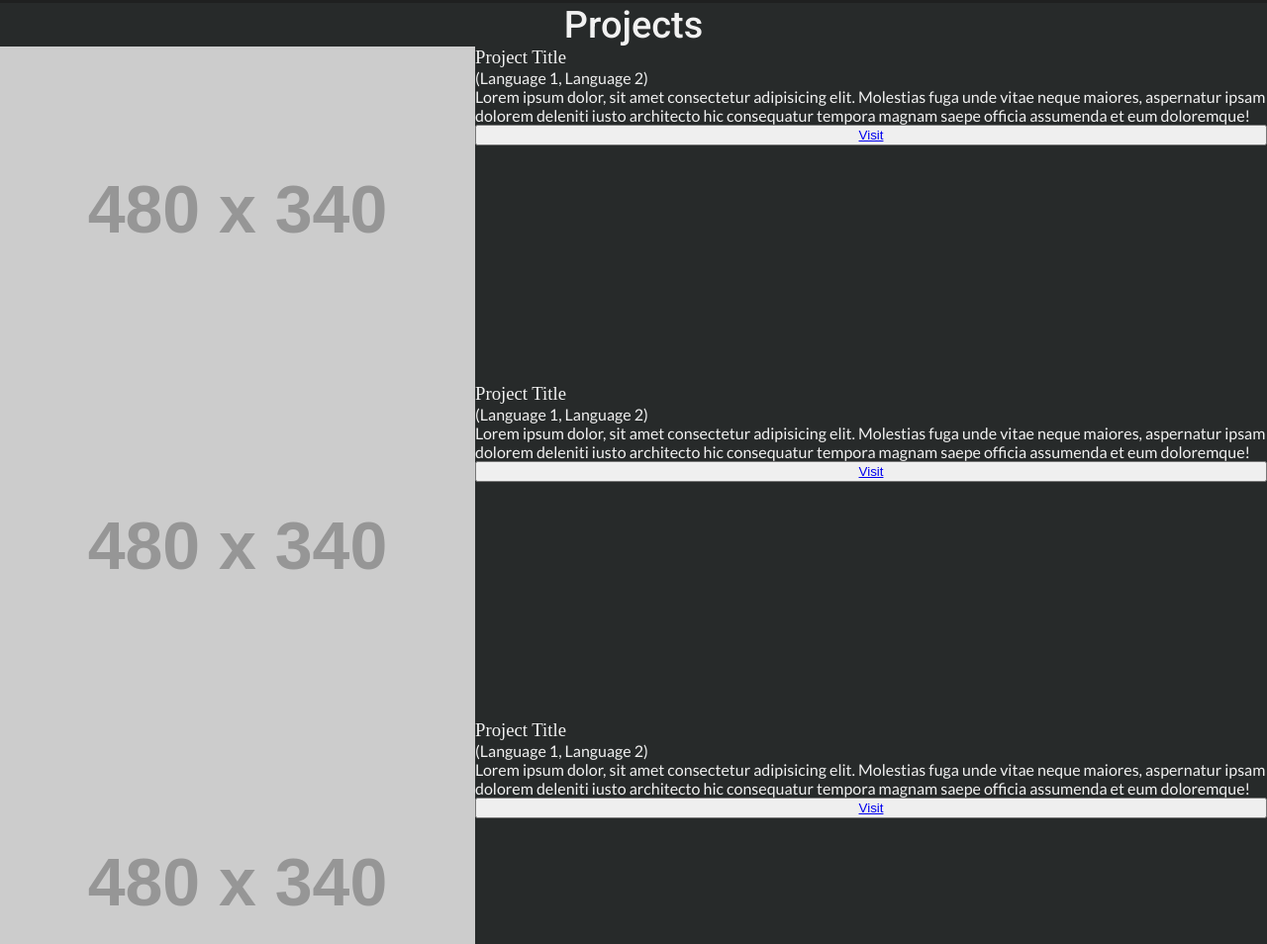
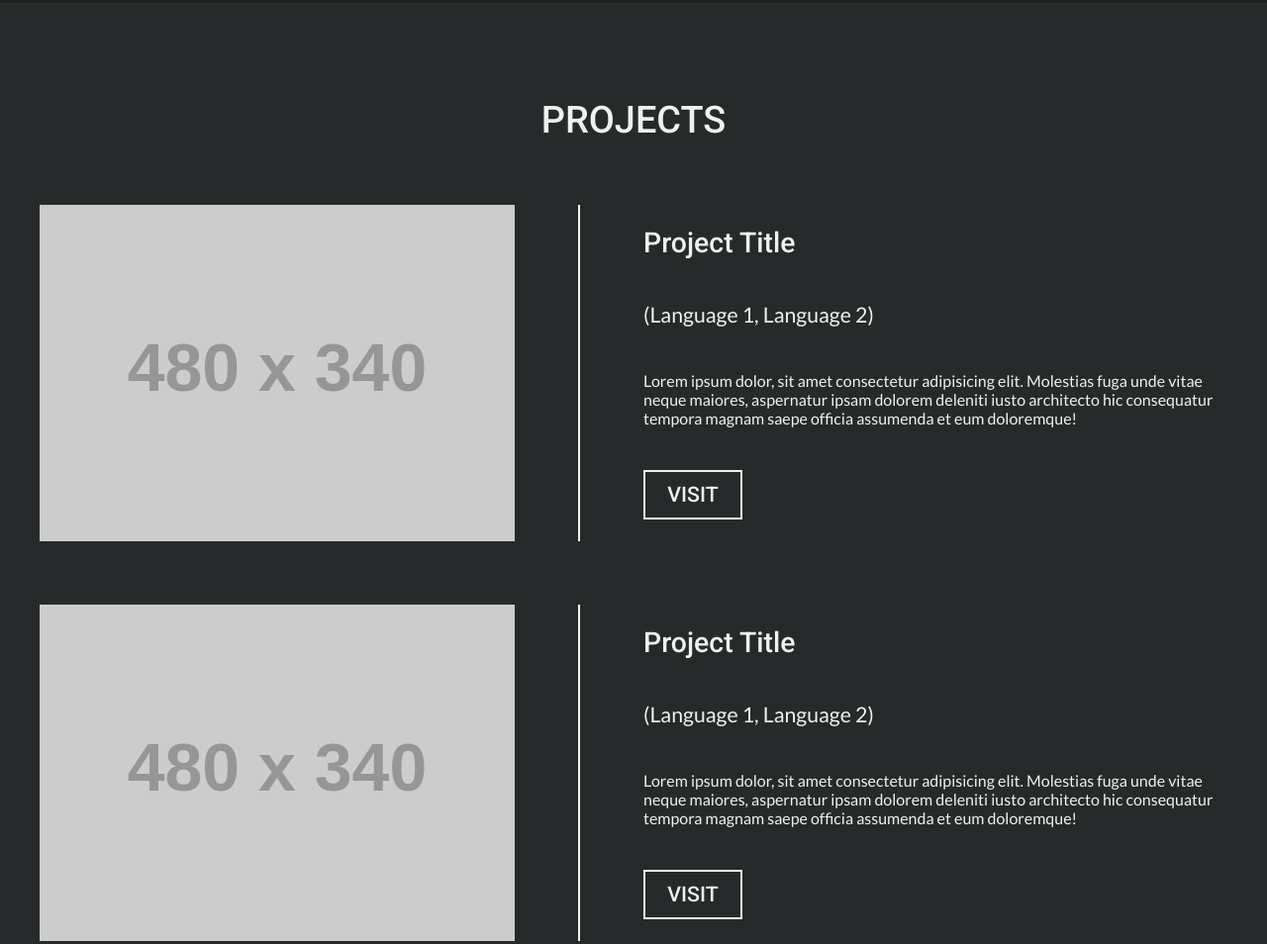
Before and after one commit to thirte3n/portfolio, a plain HTML site: page index.html in a window 1280 px wide. Shown: the part 797-1751 px from the top of the page at 99% size. Drawn offline with Linux system fonts and the light colour scheme; placeholder pictures from the web are drawn by us.

Commit message:
Finish initial project section styling for desktop view. Update intro section max-width. Adjust markup to preserve alternate color while having max-width.

```diff
--- a/index.html
+++ b/index.html
@@ -25,6 +25,7 @@
   </head>
   <body .container>
     <section id="intro">
+      <div id="intro-contents">
         <img
           id="logo"
           src="https://via.placeholder.com/250x300"
@@ -42,9 +43,11 @@
             voluptates officia sunt tempore cumque!
           </p>
         </div>
+      </div>
     </section>
 
     <section id="projects">
+      <div id="projects-content">
         <h2 class="section-title">Projects</h2>
         <div class="project">
           <img
@@ -52,16 +55,17 @@
             src="https://via.placeholder.com/480x340"
             alt="Project image"
           />
+          <div class="vertical-line"></div>
           <div class="project-text">
             <h3 class="project-title">Project Title</h3>
             <p class="project-technologies">(Language 1, Language 2)</p>
             <p class="project-description">
-            Lorem ipsum dolor, sit amet consectetur adipisicing elit. Molestias
-            fuga unde vitae neque maiores, aspernatur ipsam dolorem deleniti
-            iusto architecto hic consequatur tempora magnam saepe officia
-            assumenda et eum doloremque!
+              Lorem ipsum dolor, sit amet consectetur adipisicing elit.
+              Molestias fuga unde vitae neque maiores, aspernatur ipsam dolorem
+              deleniti iusto architecto hic consequatur tempora magnam saepe
+              officia assumenda et eum doloremque!
             </p>
-          <button class="project-btn"><a href="#">Visit</a></button>
+            <a href="#" class="project-btn">Visit</a>
           </div>
         </div>
         <div class="project">
@@ -70,16 +74,17 @@
             src="https://via.placeholder.com/480x340"
             alt="Project image"
           />
+          <div class="vertical-line"></div>
           <div class="project-text">
             <h3 class="project-title">Project Title</h3>
             <p class="project-technologies">(Language 1, Language 2)</p>
             <p class="project-description">
-            Lorem ipsum dolor, sit amet consectetur adipisicing elit. Molestias
-            fuga unde vitae neque maiores, aspernatur ipsam dolorem deleniti
-            iusto architecto hic consequatur tempora magnam saepe officia
-            assumenda et eum doloremque!
+              Lorem ipsum dolor, sit amet consectetur adipisicing elit.
+              Molestias fuga unde vitae neque maiores, aspernatur ipsam dolorem
+              deleniti iusto architecto hic consequatur tempora magnam saepe
+              officia assumenda et eum doloremque!
             </p>
-          <button class="project-btn"><a href="#">Visit</a></button>
+            <a href="#" class="project-btn">Visit</a>
           </div>
         </div>
         <div class="project">
@@ -88,21 +93,24 @@
             src="https://via.placeholder.com/480x340"
             alt="Project image"
           />
+          <div class="vertical-line"></div>
           <div class="project-text">
             <h3 class="project-title">Project Title</h3>
             <p class="project-technologies">(Language 1, Language 2)</p>
             <p class="project-description">
-            Lorem ipsum dolor, sit amet consectetur adipisicing elit. Molestias
-            fuga unde vitae neque maiores, aspernatur ipsam dolorem deleniti
-            iusto architecto hic consequatur tempora magnam saepe officia
-            assumenda et eum doloremque!
+              Lorem ipsum dolor, sit amet consectetur adipisicing elit.
+              Molestias fuga unde vitae neque maiores, aspernatur ipsam dolorem
+              deleniti iusto architecto hic consequatur tempora magnam saepe
+              officia assumenda et eum doloremque!
             </p>
-          <button class="project-btn"><a href="#">Visit</a></button>
+            <a href="#" class="project-btn">Visit</a>
+          </div>
         </div>
       </div>
     </section>
 
     <section id="testimonials-tools">
+      <div id="testimonials-tools-content">
         <div id="testimonials">
           <h2 class="section-title">Testimonials</h2>
           <p class="testimonial">
@@ -169,9 +177,11 @@
             <p class="tool-name">Tool Name</p>
           </div>
         </div>
+      </div>
     </section>
 
     <section id="contact">
+      <div id="contact-content">
         <h2 class="section-title">Contact</h2>
         <button id="contact-me">
           <a href="mailto:admin@justingajitos.com">Send me an email!</a>
@@ -202,6 +212,7 @@
               alt="Social media link image"
           /></a>
         </div>
+      </div>
     </section>
   </body>
 </html>
--- a/stylesheet.css
+++ b/stylesheet.css
@@ -6,6 +6,7 @@
   --font-size-2xl: 2.369rem;
   --font-size-xl: 1.777rem;
   --font-size-large: 1.333rem;
+  --font-size-medium: 1rem;
 }
 
 html,
@@ -46,7 +47,9 @@ html {
   scroll-snap-type: y mandatory;
 }
 
-h2 {
+h2,
+h3,
+a {
   font-family: 'Roboto', sans-serif;
 }
 
@@ -63,17 +66,14 @@ section:nth-child(even) {
   background-color: var(--bg-color-02);
 }
 
-#intro {
+#intro-contents {
   display: flex;
   align-items: center;
   height: 100vh;
-  padding: 0 8rem;
   scroll-snap-align: start;
-}
-
-#intro * {
-  margin: 0 1rem;
-  max-height: 300px;
+  gap: 4rem;
+  max-width: 1200px;
+  margin: 0 auto;
 }
 
 #logo {
@@ -103,29 +103,75 @@ section:nth-child(even) {
   font-size: var(--font-size-large);
 }
 
-#projects {
+#projects-content {
   display: flex;
   flex-direction: column;
   align-items: center;
   scroll-snap-align: start;
+  padding: 6rem 0rem;
+  max-width: 1200px;
+  margin: 0 auto;
 }
 
 .section-title {
   font-size: var(--font-size-2xl);
+  text-transform: uppercase;
+  padding-bottom: 4rem;
 }
 .project {
   display: flex;
+  width: 100%;
+  gap: 4rem;
+}
+
+.project:not(:last-child) {
+  padding-bottom: 4rem;
+}
+
+.project-image {
+  max-height: 340px;
+}
+
+.vertical-line {
+  border-left: 2px solid var(--font-color-01);
 }
 
 .project-text {
   display: flex;
   flex-direction: column;
+  justify-content: space-around;
 }
 
-#testimonials-tools {
+.project-title {
+  font-size: var(--font-size-xl);
+}
+
+.project-technologies {
+  font-size: var(--font-size-large);
+}
+
+.project-description {
+  font-size: var(--font-size-medium);
+}
+
+.project-btn {
+  border-style: solid;
+  border-width: 2px;
+  border-color: var(--font-color-01);
+  height: 50px;
+  width: 100px;
+  padding-top: 10px;
+  text-decoration: none;
+  text-transform: uppercase;
+  text-align: center;
+  font-size: var(--font-size-large);
+  color: var(--font-color-01);
+}
+
+#testimonials-tools-content {
   scroll-snap-align: start;
 }
 
-#contact {
+#contact-content {
   scroll-snap-align: end;
 }
```
Lines whose indentation alone changed are shown as unchanged.
